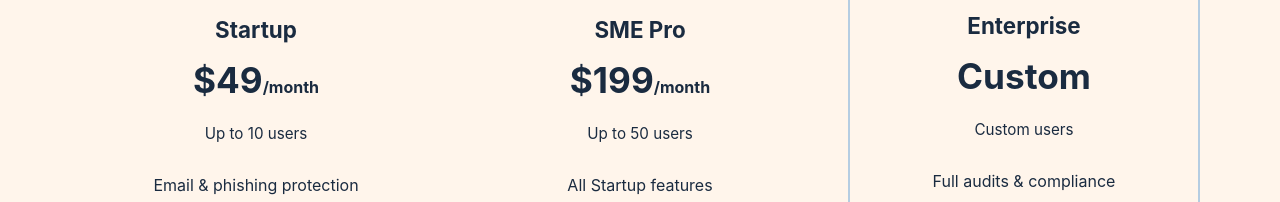
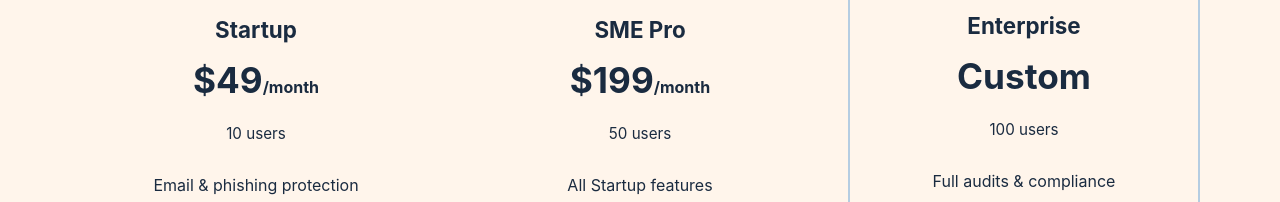
Before and after one commit to Dampess/oxo-frontV2, a Next.js app: page /pricing in a window 1280 px wide. Shown: the part 1360-1562 px from the top of the page. Built offline with nearby package versions, Linux system fonts and the light colour scheme.

Commit message:
Personal plan and Businesses plan typescript conflict

```diff
--- a/src/app/(public)/pricing/page.tsx
+++ b/src/app/(public)/pricing/page.tsx
@@ -57,7 +57,7 @@ export default function PricingPage() {
   const businessPlans = [
     {
       name: "Startup",
-      users: "Up to 10",
+      devices: 10,
       priceMonthly: 49,
       priceYearly: 470,
       features: [
@@ -70,7 +70,7 @@ export default function PricingPage() {
     },
     {
       name: "SME Pro",
-      users: "Up to 50",
+      devices: 50,
       priceMonthly: 199,
       priceYearly: 1900,
       features: [
@@ -83,7 +83,7 @@ export default function PricingPage() {
     },
     {
       name: "Enterprise",
-      users: "Custom",
+      devices: 100, // mettre une valeur par défaut ou max
       priceMonthly: 0,
       priceYearly: 0,
       features: [
@@ -230,7 +230,7 @@ export default function PricingPage() {
                     <span>/{billing === "monthly" ? "month" : "year"}</span>
                   )}
                 </p>
-                <p className="users">{plan.users} users</p>
+                <p className="users">{plan.devices} users</p>
                 <ul>
                   {plan.features.map((f, i) => (
                     <li key={i}>{f}</li>
```
